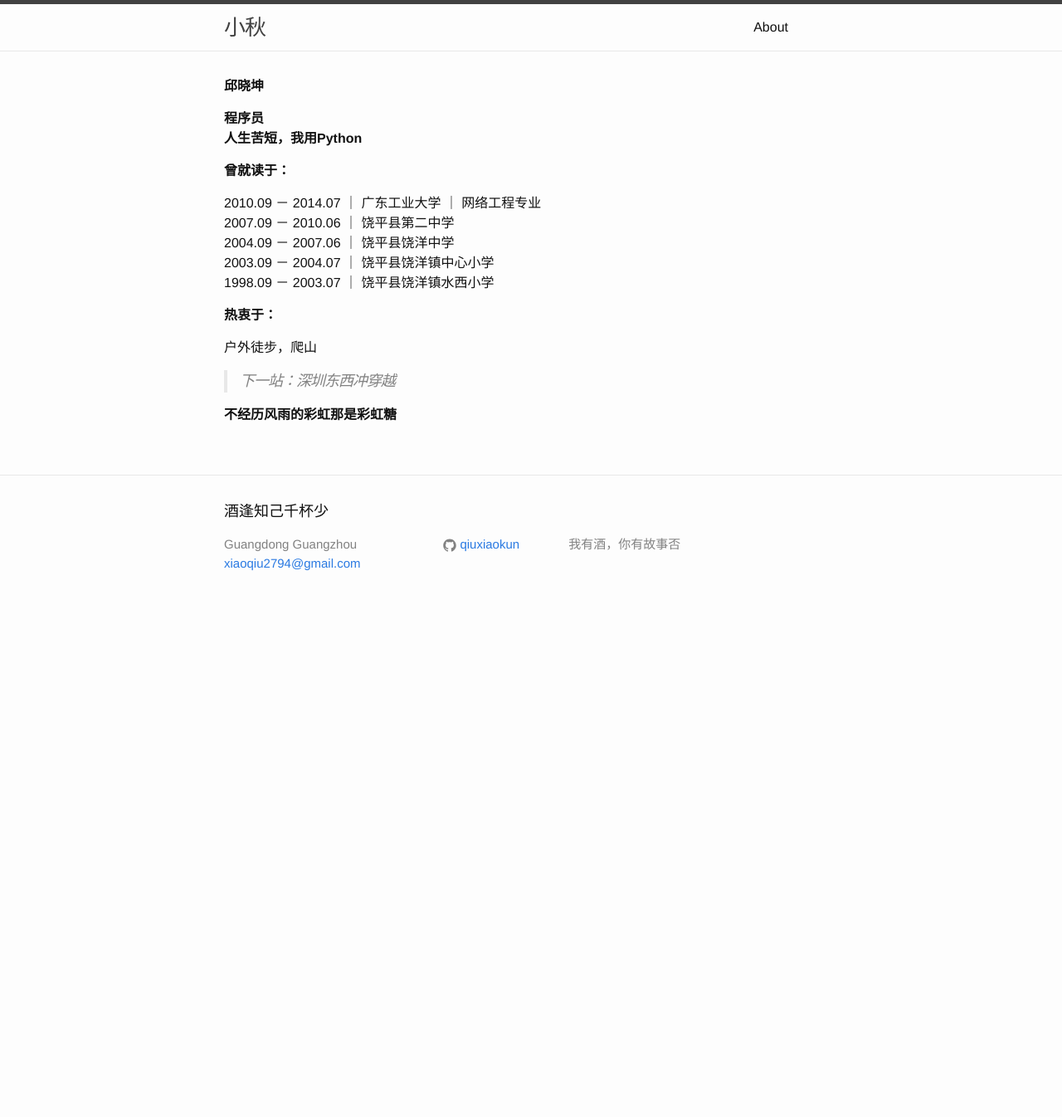
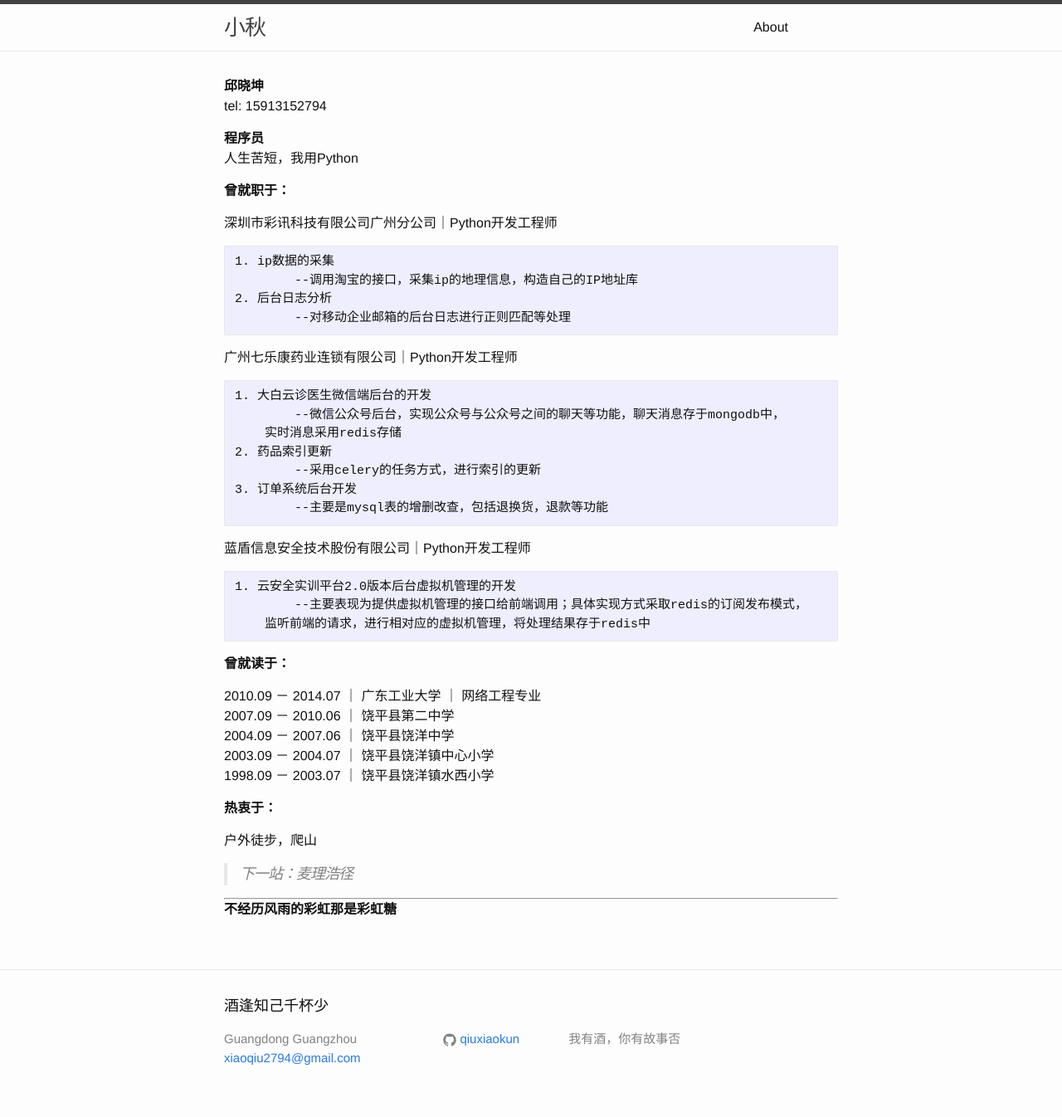
Before and after one commit to qiuxiaokun/qiuxiaokun.github.io, a Jekyll site: the page built from about.md, in a window 1280 px wide. Shown: the whole page at 83% size. Built offline with Jekyll 4.4.1, drawn with Linux system fonts in a browser that asks for light colours; before the commit the page ends 900 px from its top, so only the background shows below that.

Commit message:
change about with me

```diff
--- a/about.md
+++ b/about.md
@@ -6,10 +6,37 @@ permalink: /about/
 
 
 **邱晓坤**
+tel: 15913152794
 
 **程序员**
-**人生苦短，我用Python**
+人生苦短，我用Python
 
+
+**曾就职于：**
+
+深圳市彩讯科技有限公司广州分公司｜Python开发工程师
+
+    1. ip数据的采集
+    	--调用淘宝的接口，采集ip的地理信息，构造自己的IP地址库
+    2. 后台日志分析
+    	--对移动企业邮箱的后台日志进行正则匹配等处理
+
+广州七乐康药业连锁有限公司｜Python开发工程师
+
+    1. 大白云诊医生微信端后台的开发
+    	--微信公众号后台，实现公众号与公众号之间的聊天等功能，聊天消息存于mongodb中，
+        实时消息采用redis存储
+    2. 药品索引更新
+    	--采用celery的任务方式，进行索引的更新
+    3. 订单系统后台开发
+    	--主要是mysql表的增删改查，包括退换货，退款等功能
+
+蓝盾信息安全技术股份有限公司｜Python开发工程师
+
+
+    1. 云安全实训平台2.0版本后台虚拟机管理的开发
+    	--主要表现为提供虚拟机管理的接口给前端调用；具体实现方式采取redis的订阅发布模式，
+        监听前端的请求，进行相对应的虚拟机管理，将处理结果存于redis中
 
 **曾就读于：**
 
@@ -23,8 +50,7 @@ permalink: /about/
 
 户外徒步，爬山
 
+>下一站：麦理浩径
 
->下一站：深圳东西冲穿越
-
-
+---
 **不经历风雨的彩虹那是彩虹糖**
```
Also changed, not shown: 1 other file.
